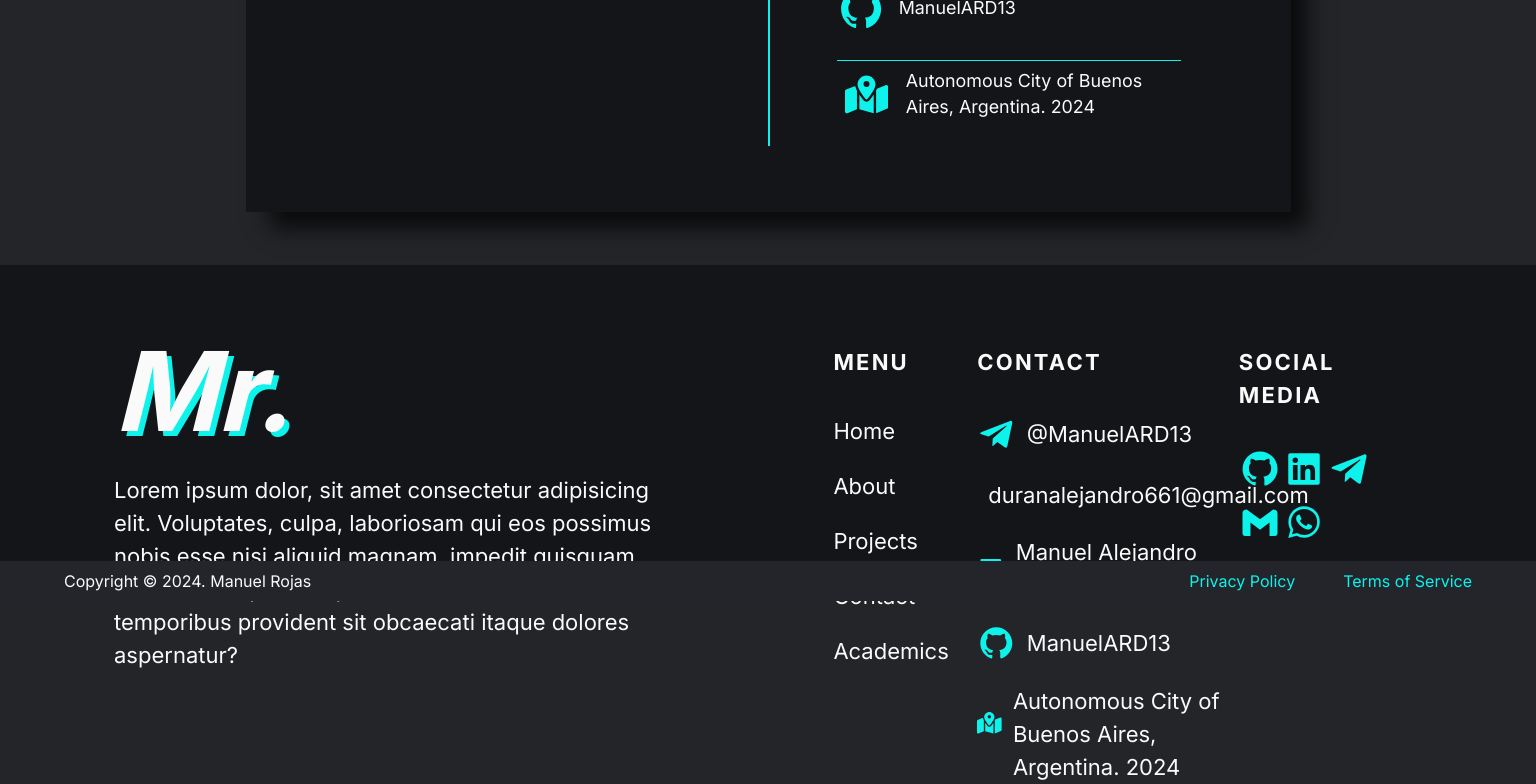
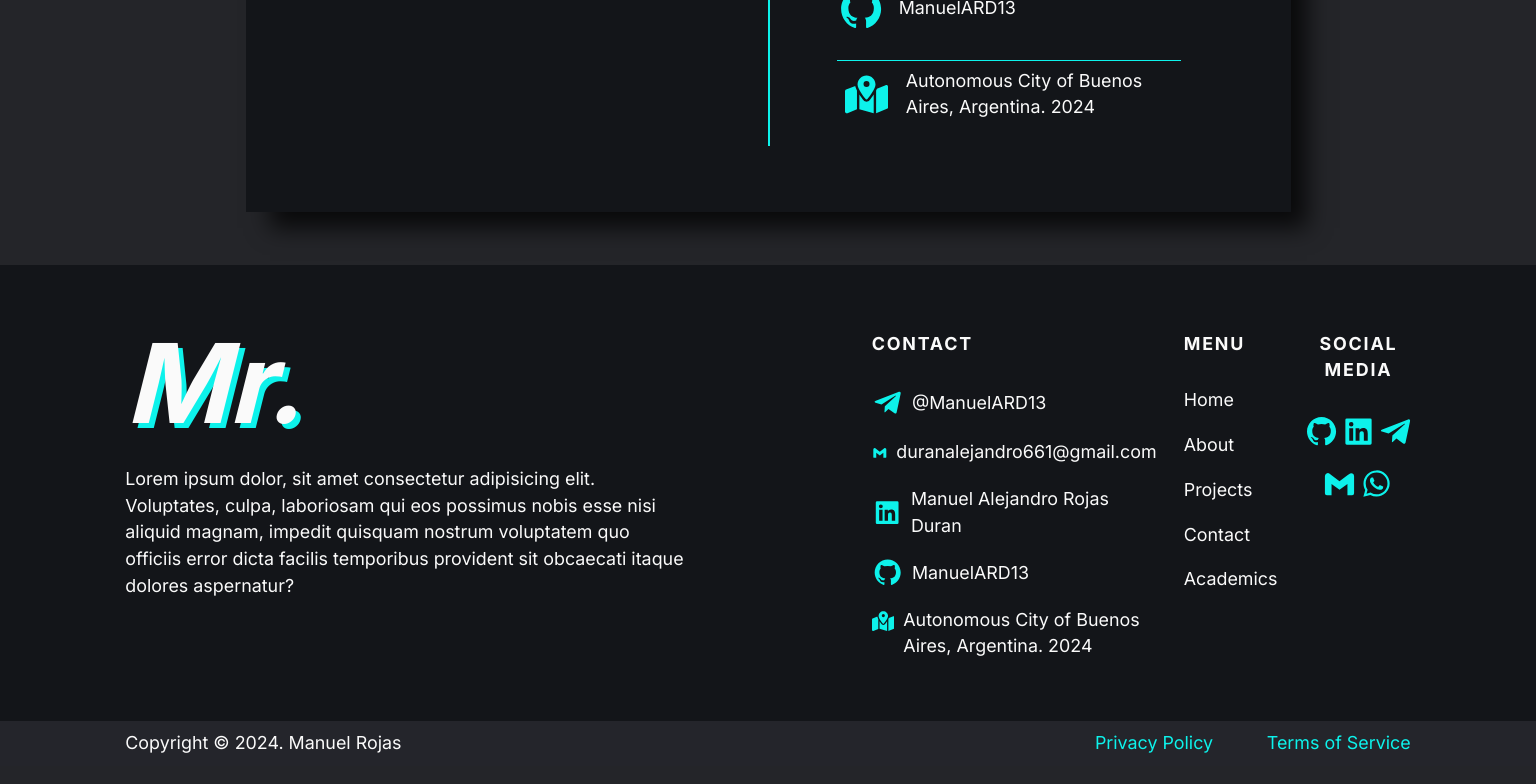
Before and after one commit to ManuelARD13/Mr-Portfolio-Website, a React (Vite) app: page / in a window 1536 px wide. Shown: the part 2855-3639 px from the top of the page. Built offline with nearby package versions, Linux system fonts and the light colour scheme.

Commit message:
Responsive containers: Applying em values to Footer containers size, font size adjusted too.

```diff
--- a/src/sass/components/_Footer.scss
+++ b/src/sass/components/_Footer.scss
@@ -4,9 +4,10 @@
   position: relative;
   width: 100%;
   background: $background-300;
+  font-size: 0.8135rem;
   h5 {
     text-transform: uppercase;
-    font-size: 1rem;
+    font-size: 0.8135rem;
     letter-spacing: 0.1em;
   }
   &-container {
@@ -16,7 +17,7 @@
     max-width: 1440px;
     padding-block: 2em 10em;
     margin: 0 auto;
-    padding-inline: 3em;
+    padding-inline: 7em 3em;
   }
   &__text-container {
     display: none;
@@ -32,8 +33,9 @@
   }
   &__menu-container {
     grid-row: 1 / span 1;
-    grid-column: 2 / span 1;
+    grid-column: 3 / span 1;
     width: 100%;
+    padding-left: 20%;
     * + * {
       margin-top: 1em;
     }
@@ -44,10 +46,12 @@
     grid-column: 4 / span 1;
     width: 75%;
     height: 100%;
-    font-size: 24px;
+    text-align: center;
+    font-size: 20px;
     &-icons {
       display: flex;
       flex-wrap: wrap;
+      justify-content: center;
       gap: 0.1em;
     }
     a {
@@ -56,7 +60,7 @@
   }
   &__contact_container {
     grid-row: 1 / span 1;
-    grid-column: 3 / span 1;
+    grid-column: 2 / span 1;
     margin-top: 2em;
   }
   &__contact-details {
@@ -75,7 +79,7 @@
     svg {
       position: relative;
       top: -12px;
-      font-size: 1.5rem;
+      font-size: 1rem;
     }
   }
   &__copyright {
@@ -87,7 +91,7 @@
     font-size: 0.8135rem;
     &-container {
       margin: 0 auto;
-      padding-inline: 1em;
+      padding-inline: 7em;
       max-width: 1440px;
       display: flex;
       flex-direction: column-reverse;
@@ -109,9 +113,9 @@
   .footer {
     &-container {
       display: grid;
-      height: 42svh;
-      grid-template-rows: calc(40 * 0.75) svh calc(40 * 0.25) svh;
-      grid-template-columns: 55% 11% 20% 14%;
+      height: 28em;
+      grid-template-rows: calc(28 * 0.75) em calc(28 * 0.25) em;
+      grid-template-columns: 55% 21% 10% 13%;
       align-items: initial;
     }
     &__text-container {
@@ -127,7 +131,7 @@
       margin-top: 0;
     }
     &__copyright {
-      font-size: initial;
+      font-size: 0.8135rem;
       color: $hight-contrast-color;
       &-container {
         flex-direction: row;
@@ -135,3 +139,16 @@
     }
   }
 }
+
+@media screen and (min-width: 1370px) {
+  .footer {
+    &-container {
+      max-width: 1600px;
+    }
+    &__copyright {
+      &-container {
+        max-width: 1600px;
+      }
+    }
+  }
+}
```
